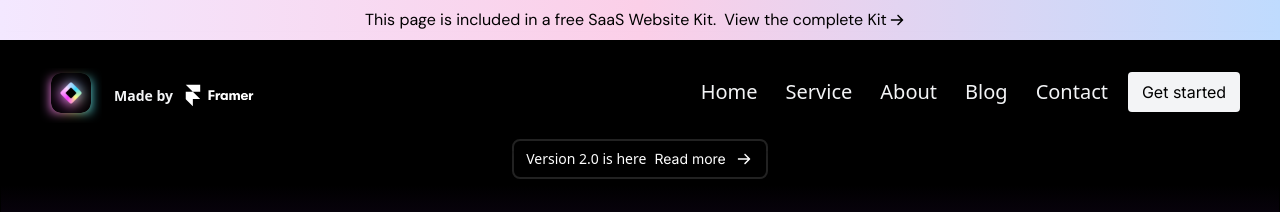
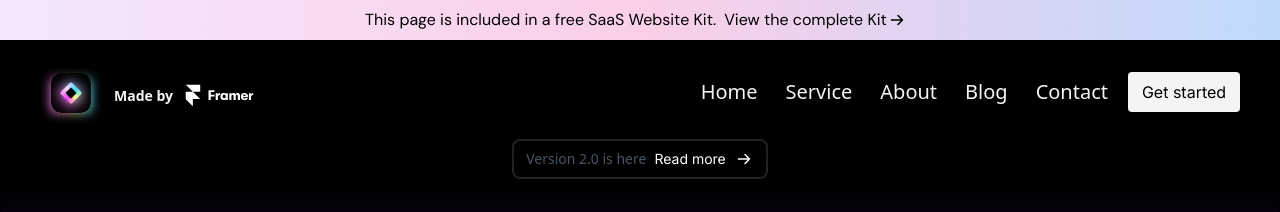
Before and after one commit to Shaileshkale17/one_task_project, a React (Vite) app: page / in a window 1280 px wide. Shown: the top 212 px of the page. Built offline with nearby package versions, Linux system fonts and the light colour scheme.

Commit message:
hero section adding text-color

```diff
--- a/src/components/Hero/Hero.jsx
+++ b/src/components/Hero/Hero.jsx
@@ -12,7 +12,7 @@ const Hero = () => {
         {/* <div className="flex flex-col"> */}
         <div className="">
           <p
-            className="flex text-sm px-3 py-2 rounded-lg border-solid  border-gray-200 "
+            className="flex text-sm px-3 py-2 rounded-lg border-solid  border-gray-200  text-gray-600"
             style={{ border: "2px solid rgba(34, 34, 34, 1)" }}>
             Version 2.0 is here
             <span className="text-white mx-2" style={{ fontFamily: "Inter" }}>
```
